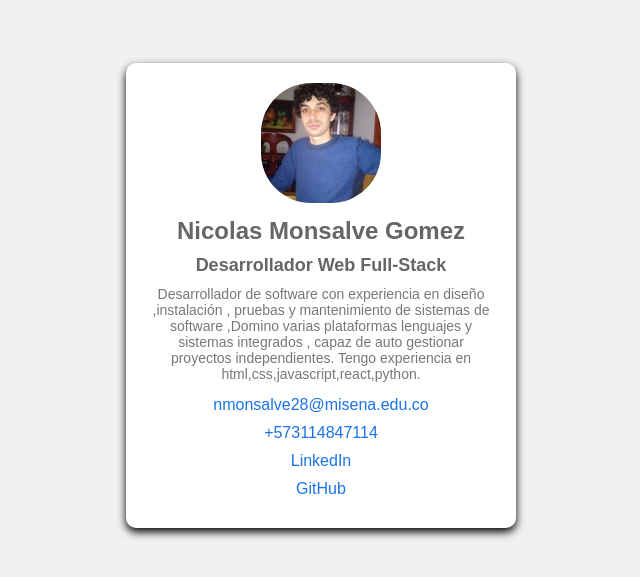
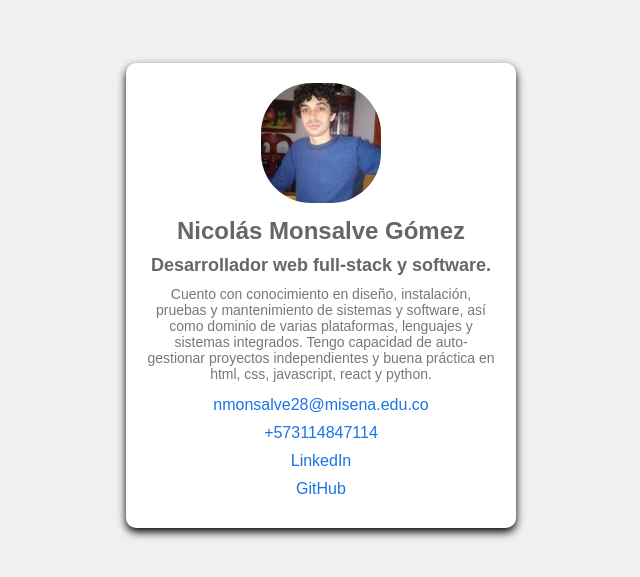
Before and after one commit to Nicmonsprogramador/Tarjeta-de-presentaci-n, a plain HTML site: page index.html in a window 1280 px wide. Shown: the part 105-682 px from the top of the page, without its empty margins (319-959 px from the left). Drawn offline with Linux system fonts and the light colour scheme; a script that the page names is missing.

Commit message:
Update index.html

```diff
--- a/index.html
+++ b/index.html
@@ -14,11 +14,11 @@
             <img src="images.jpg" alt="Nicolas Monsalve G">
         </div>
         <div class="info">
-            <h1>Nicolas Monsalve Gomez</h1>
-            <h2>Desarrollador Web Full-Stack</h2>
-            <p>Desarrollador de software con experiencia en diseño ,instalación , pruebas y mantenimiento de sistemas de
-                software ,Domino varias plataformas lenguajes y sistemas integrados , capaz de auto gestionar proyectos
-                independientes. Tengo experiencia en html,css,javascript,react,python.</p>
+            <h1> Nicolás Monsalve Gómez</h1>
+            <h2>Desarrollador web full-stack y software.</h2>
+            <p>Cuento con conocimiento en diseño, instalación, pruebas y mantenimiento de sistemas y software, así como dominio de varias plataformas, lenguajes y sistemas integrados.
+
+Tengo capacidad de auto-gestionar proyectos independientes y buena práctica en html, css, javascript, react y python.</p>
         </div>
         <div class="contact">
             <a href="mailto:nmonsalve28@misena.edu.co">nmonsalve28@misena.edu.co</a>
```
